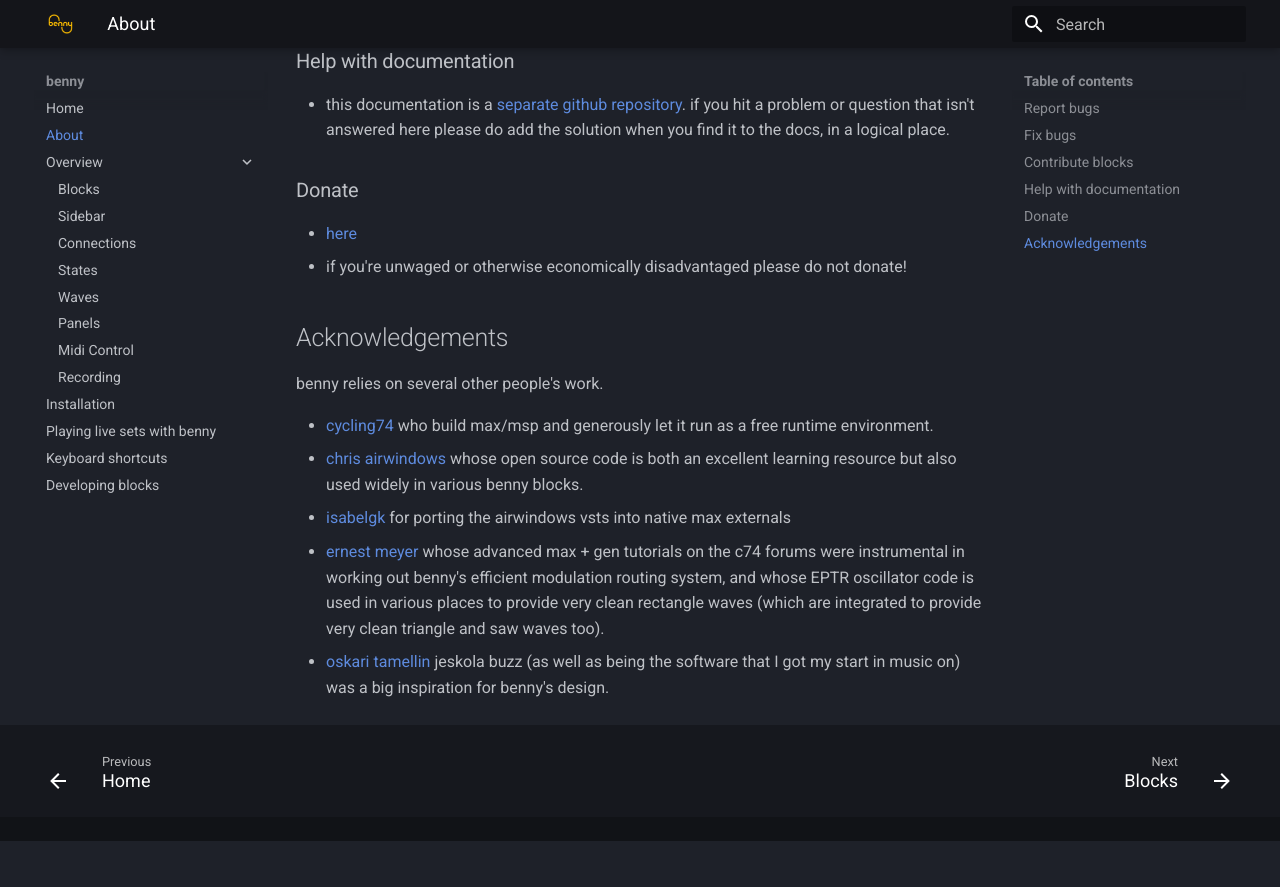
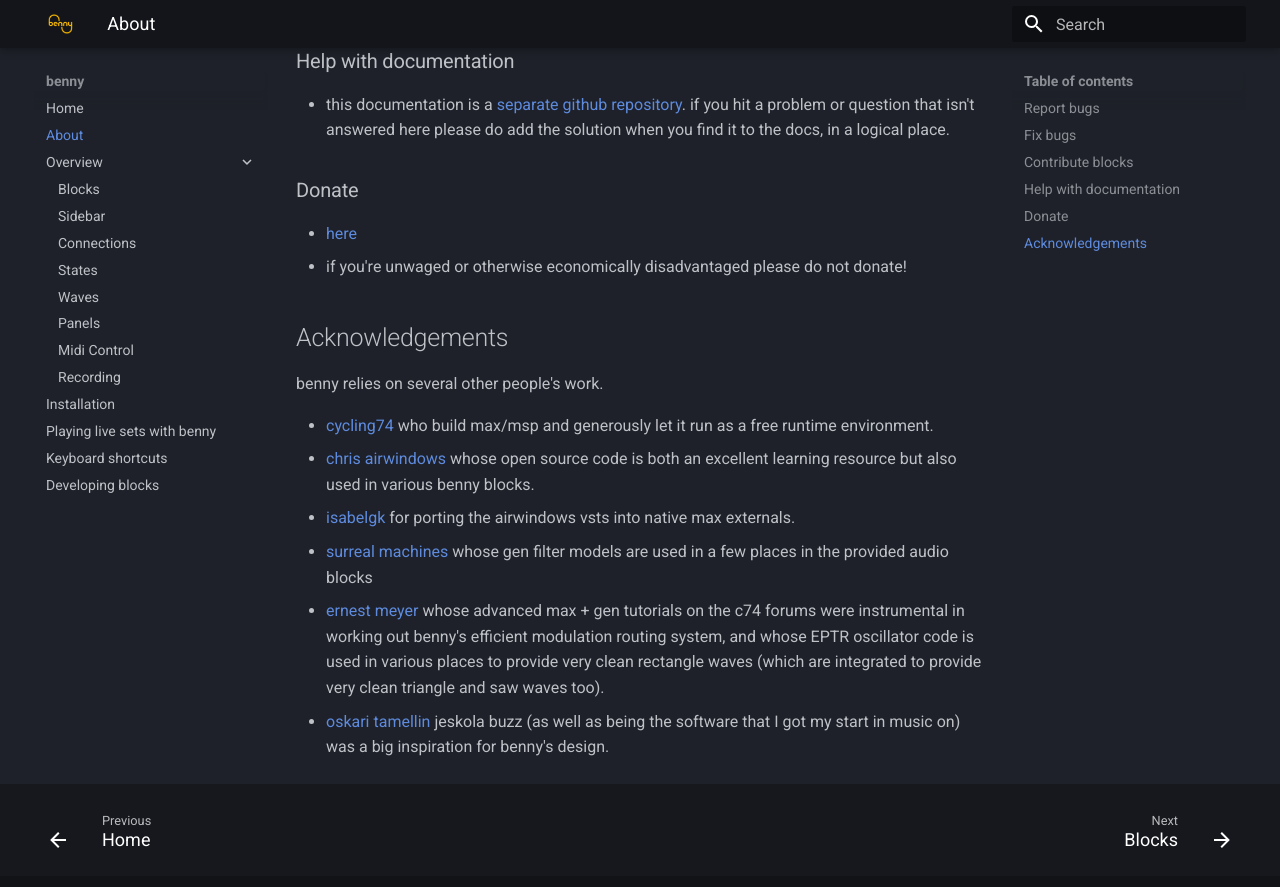
Before and after one commit to playbenny/benny_manual, an MkDocs documentation site: the page built from docs/about.md, in a window 1280 px wide and 900 px high, scrolled down 1051 px. Shown: the top 887 px of the window. Built offline with MkDocs 1.6.1 and Material for MkDocs 9.7.7, drawn with Linux system fonts in a browser that asks for light colours; before the commit the page ends 1892 px from its top, so only the background shows below that.

Commit message:
added surreal machines to acknowledgements

```diff
--- a/docs/about.md
+++ b/docs/about.md
@@ -28,7 +28,8 @@
 benny relies on several other people's work.
 
 - [cycling74](https://www.cycling74.com) who build max/msp and generously let it run as a free runtime environment.
-- [chris airwindows](https://www.airwindows.com) whose open source code is both an excellent learning resource but also used widely in various benny blocks.
-- [isabelgk](https://github.com/isabelgk/airfx) for porting the airwindows vsts into native max externals
+- [chris airwindows](https://www.airwindows.com) whose open source code is both an excellent learning resource but also used in various benny blocks.
+- [isabelgk](https://github.com/isabelgk/airfx) for porting the airwindows vsts into native max externals.
+- [surreal machines](https://www.surrealmachines.com/) whose gen filter models are used in a few places in the provided audio blocks
 - [ernest meyer](https://www.yofiel.com) whose advanced max + gen tutorials on the c74 forums were instrumental in working out benny's efficient modulation routing system, and whose EPTR oscillator code is used in various places to provide very clean rectangle waves (which are integrated to provide very clean triangle and saw waves too).
 - [oskari tamellin](http://jeskola.net/buzz/) jeskola buzz (as well as being the software that I got my start in music on) was a big inspiration for benny's design.
```
Also changed, not shown: docs/sidebar.md (+2 -2 lines).
